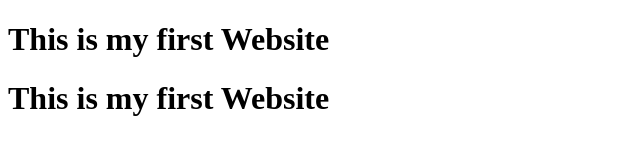
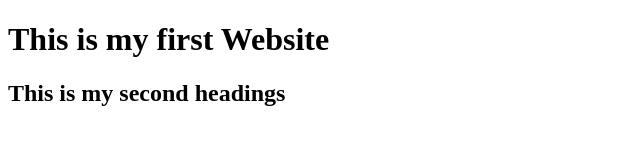
Before and after one commit to syedarhamali/smit-ITP-batch-1, a plain HTML site: page index.html in a window 1280 px wide. Shown: the whole page, without its empty margins (0-640 px from the left). Drawn offline with Linux system fonts and the light colour scheme.

Commit message:
change h1 to h2

```diff
--- a/index.html
+++ b/index.html
@@ -7,6 +7,6 @@
 </head>
 <body>
     <h1>This is my first Website</h1>
-    <h1>This is my first Website</h1>
+    <h2>This is my second headings</h2>
 </body>
 </html>
```
